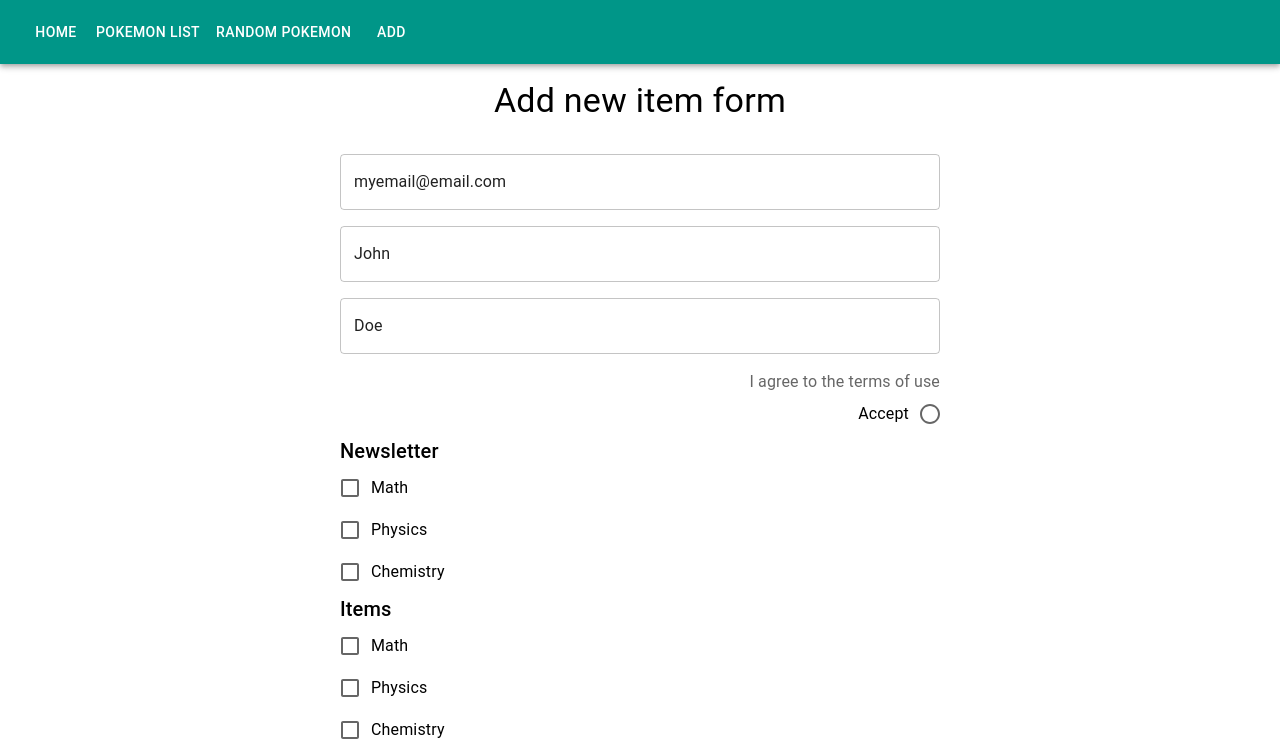
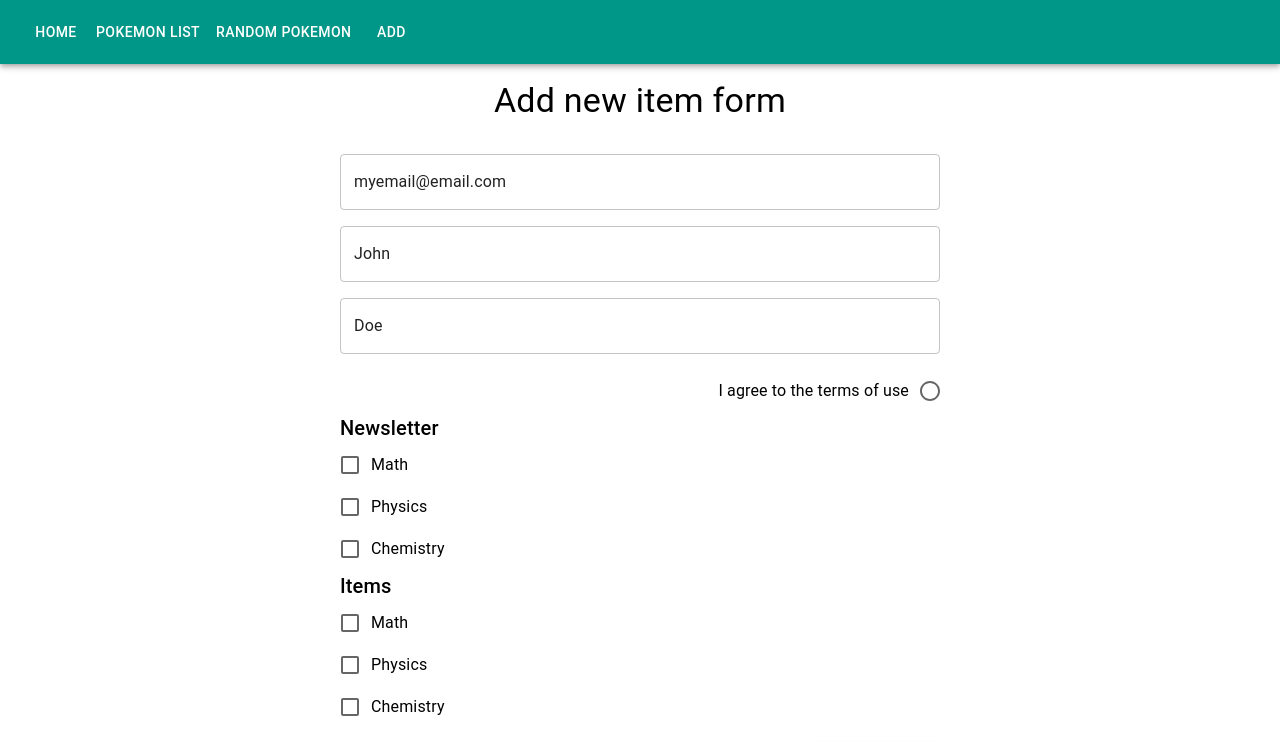
Before and after one commit to d-reczek/pokemon-app, a React (Create React App) app: page /add in a window 1280 px wide. Shown: the top 742 px of the page. Built offline with nearby package versions, Linux system fonts and the light colour scheme.

Commit message:
delete error info and change color of radio and checkbox

```diff
--- a/src/components/formik/FormikCheckbox.jsx
+++ b/src/components/formik/FormikCheckbox.jsx
@@ -14,7 +14,16 @@ const FormikCheckbox = ({ name, ...props }) => {
                 : undefined,
           },
         }}
-        control={<Checkbox />}
+        control={
+          <Checkbox
+            sx={{
+              color:
+                meta.touched && !!meta.error
+                  ? theme => theme.palette.error.main
+                  : undefined,
+            }}
+          />
+        }
         name={field.name}
         value={field.value}
         checked={field.checked}
--- a/src/components/formik/FormikRadioInput.jsx
+++ b/src/components/formik/FormikRadioInput.jsx
@@ -1,36 +1,47 @@
 import {
-  FormControl,
   FormControlLabel,
-  FormHelperText,
-  FormLabel,
   Radio,
-  RadioGroup,
 } from "@mui/material";
 import { useField } from "formik";
+
 const FormikRadioInput = ({ title, name, ...props }) => {
   const [field, meta, helpers] = useField(name);
   const { value } = field;
   const { setValue } = helpers;
+
+  const handleToggleChecked = e => {
+    console.log("e value", e);
+    console.log("value", value);
+    setValue(!value);
+  };
   return (
-    <FormControl error={!!meta.error && !!meta.touched} variant="standard">
-      <FormLabel>{title}</FormLabel>
-      <RadioGroup onClick={() => setValue(!value)}>
-        <FormControlLabel
-          control={<Radio />}
-          labelPlacement="start"
-          name={field.name}
-          onBlur={field.onBlur}
+    <FormControlLabel
+      onClick={e => handleToggleChecked(e.target.value)}
+      name={field.name}
+      onBlur={field.onBlur}
+      labelPlacement="start"
+      control={
+        <Radio
           checked={value}
-          {...props}
+          sx={{
+            color:
+              meta.touched && !!meta.error
+                ? theme => theme.palette.error.main
+                : undefined,
+          }}
         />
-        {meta.error && meta.touched && (
-          <FormHelperText sx={{ textAlign: "right" }}>
-            {meta.error}
-          </FormHelperText>
-        )}
-
-      </RadioGroup>
-    </FormControl>
+      }
+      value={value}
+      {...props}
+      sx={{
+        "& .MuiFormControlLabel-label": {
+          color:
+            meta.touched && !!meta.error
+              ? theme => theme.palette.error.main
+              : undefined,
+        },
+      }}
+    />
   );
 };
 
--- a/src/features/basicViews/Add/Add.jsx
+++ b/src/features/basicViews/Add/Add.jsx
@@ -9,7 +9,6 @@ import PasswordForm from "./components/PasswordForm";
 import { useDispatch, useSelector } from "react-redux";
 import { fetchUserData, selectIsFetching, selectUserData } from "../userSlice";
 import { useEffect } from "react";
-import CheckboxError from "./components/CheckboxError";
 import Newsletter from "./components/Newsletter";
 import Items from "./components/Items";
 
@@ -66,7 +65,7 @@ const Add = () => {
           {formik => (
             <Form>
               {(() => {
-                console.log(formik);
+                // console.log(formik);
               })()}
               <Box pt={2}>
                 <FormikTextField
@@ -95,19 +94,18 @@ const Add = () => {
               <Box display={"flex"} justifyContent={"end"} pt={2}>
                 <FormikRadioInput
                   name="isCodexAgreed"
-                  title="I agree to the terms of use"
-                  label="Accept"
+                  label="I agree to the terms of use"
                   type="radio"
                 />
               </Box>
 
               <Newsletter isFetching={isFetching} />
               <Items isFetching={isFetching} />
-              {formik.touched.items &&
+              {/* {formik.touched.items &&
                 formik.touched.newsletter &&
                 formik.errors.items && (
                   <CheckboxError error={formik.errors.items} />
-                )}
+                )} */}
 
               <Box display={"flex"} justifyContent={"flex-end"} pt={2}>
                 <Button
```
